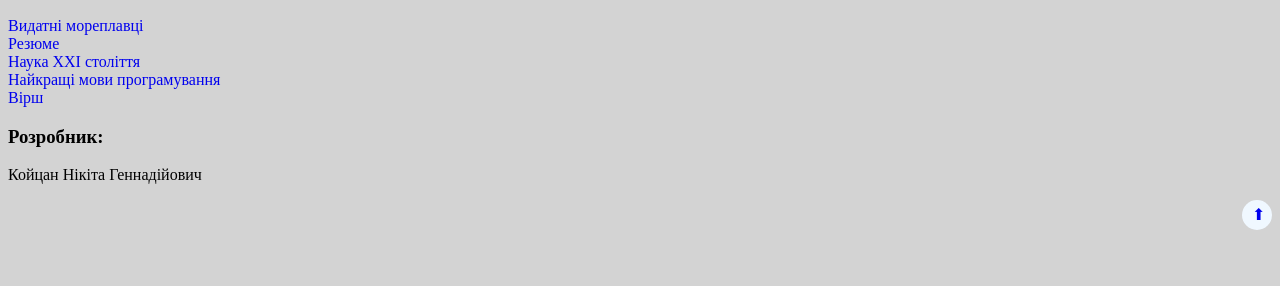
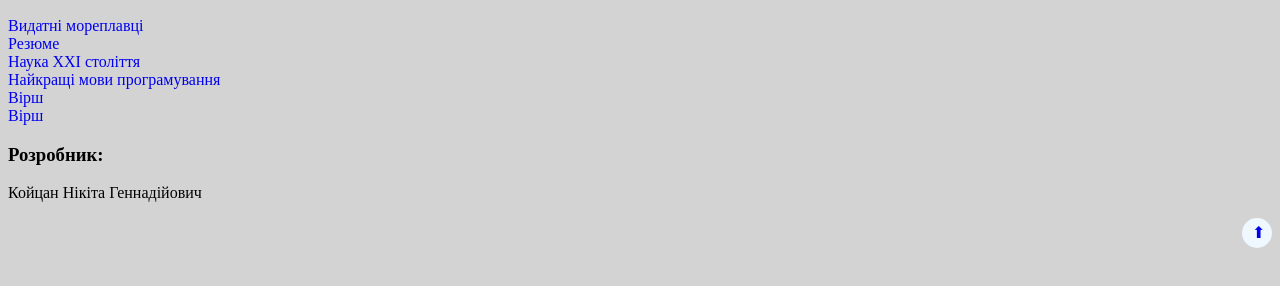
Before and after one commit to KoitsanN/KoitsanN.github.io, a plain HTML site: page index.html in a window 1280 px wide. Shown: the part 110-396 px from the top of the page. Drawn offline with Linux system fonts and the light colour scheme.

Commit message:
Add files via upload

```diff
--- a/index.html
+++ b/index.html
@@ -14,12 +14,14 @@
 		<a href="Резюме.html">Резюме</a><br>
 		<a href="Наука.html">Наука ХХІ століття</a><br>
 		<a href="Top_language.html">Найкращі мови програмування</a> <br>
-		<a href='virsh.html'>Вірш</a>
+		<a href='virsh.html'>Вірш</a><br>
+		<a href='09.12.html'>Вірш</a>
 
 	</p>
 	<p class="aboutme" ><h3>Розробник:</h3>
 		Койцан Нікіта Геннадійович
 	</p>
+
 	<div class="arrow"><a class="symbol" href="#top">&#11014</a></div>
 
 </body>
```
Also changed, not shown: 09.12.html (+1 -0 lines).
